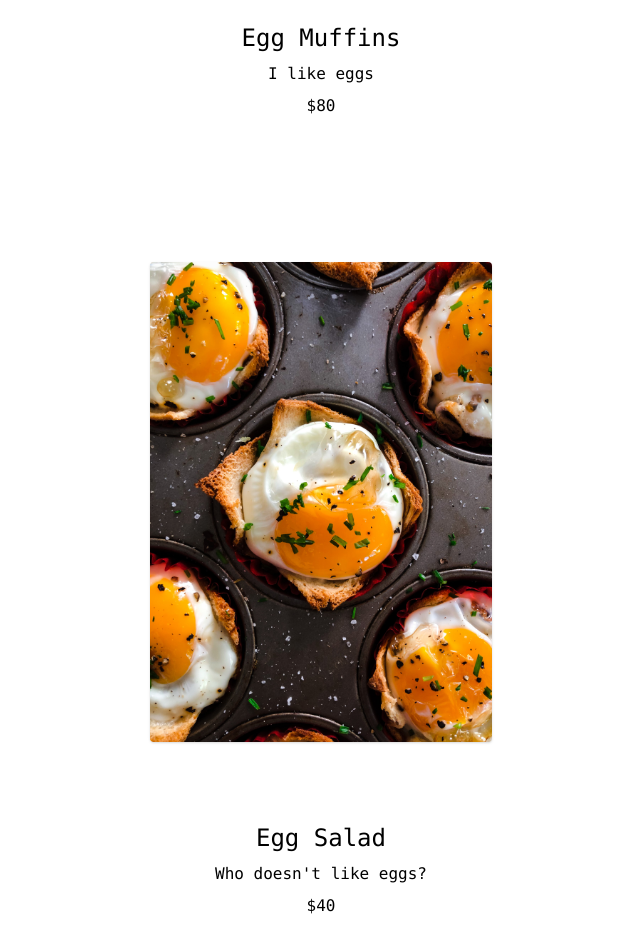
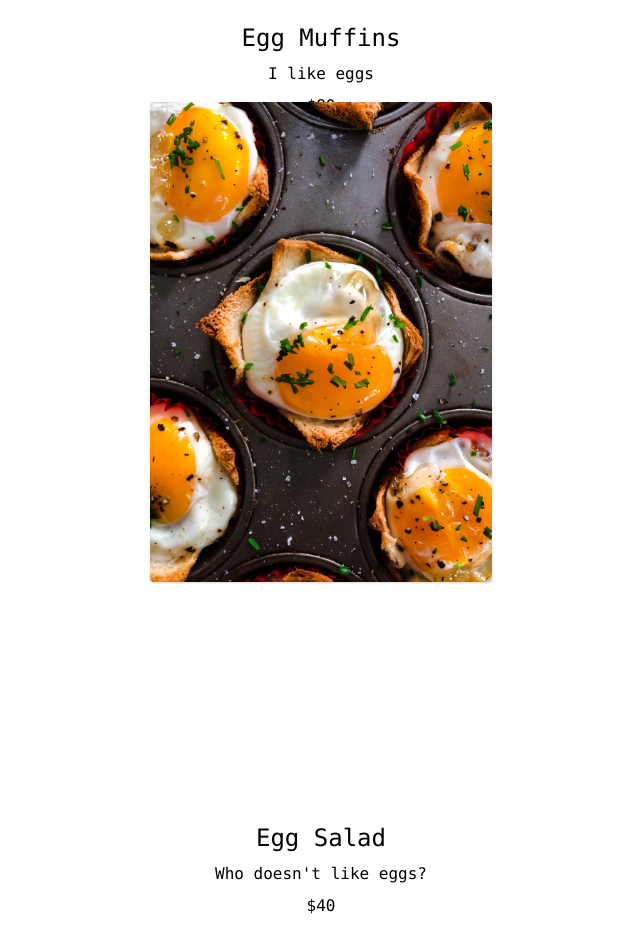
Before and after one commit to JWoltjen/Eggcellent, a React (Create React App) app: page / in a window 1280 px wide. Shown: the part 1474-2426 px from the top of the page, without its empty margins (319-959 px from the left). Built offline with nearby package versions, Linux system fonts and the light colour scheme.

Commit message:
add center-content class in index.css :

```diff
--- a/src/components/Content.js
+++ b/src/components/Content.js
@@ -7,15 +7,15 @@ function Content() {
         <>
             <div className='menu-card'>
                 <img src={ImageOne} alt="egg" className='h-full rounded mb-20 shadow'/>
-                <div className='flex flex-col justify-center items-center'>
+                <div className='center-content'>
                     <h2 className='text-2xl mb-2'>Egg Muffins</h2>
                     <p className='mb-2'>I like eggs</p>
                     <span>$80</span>
                 </div>
             </div>
-            <div className='flex flex-col justify-center items-center bg-white h-screen font-mono py-40'>
+            <div className='menu-card'>
                 <img src={ImageTwo} alt="egg" className='h-full rounded mb-20 shadow'/>
-                <div className='flex flex-col justify-center items-center'>
+                <div className='center-content'>
                     <h2 className='text-2xl mb-2'>Egg Salad</h2>
                     <p className='mb-2'>Who doesn't like eggs?</p>
                     <span>$40</span>
--- a/src/index.css
+++ b/src/index.css
@@ -5,3 +5,7 @@
 .menu-card {
   @apply flex flex-col justify-center items-center bg-white h-screen font-mono py-40;
 }
+
+.center-content {
+  @apply flex flex-col justify-center items-center bg-white h-screen font-mono py-40;
+}
```
